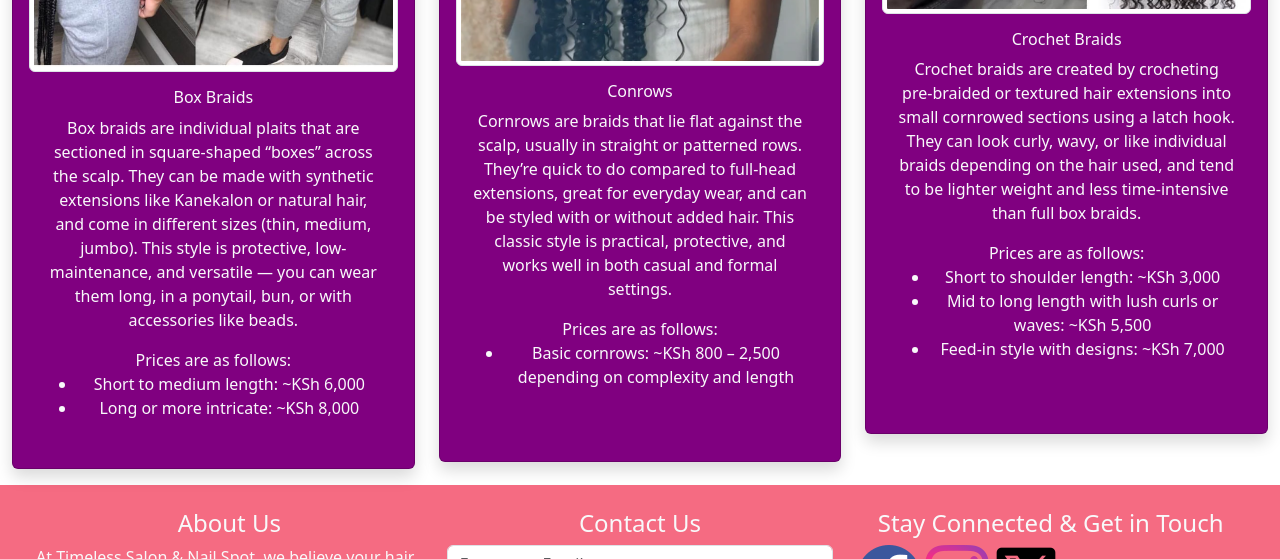
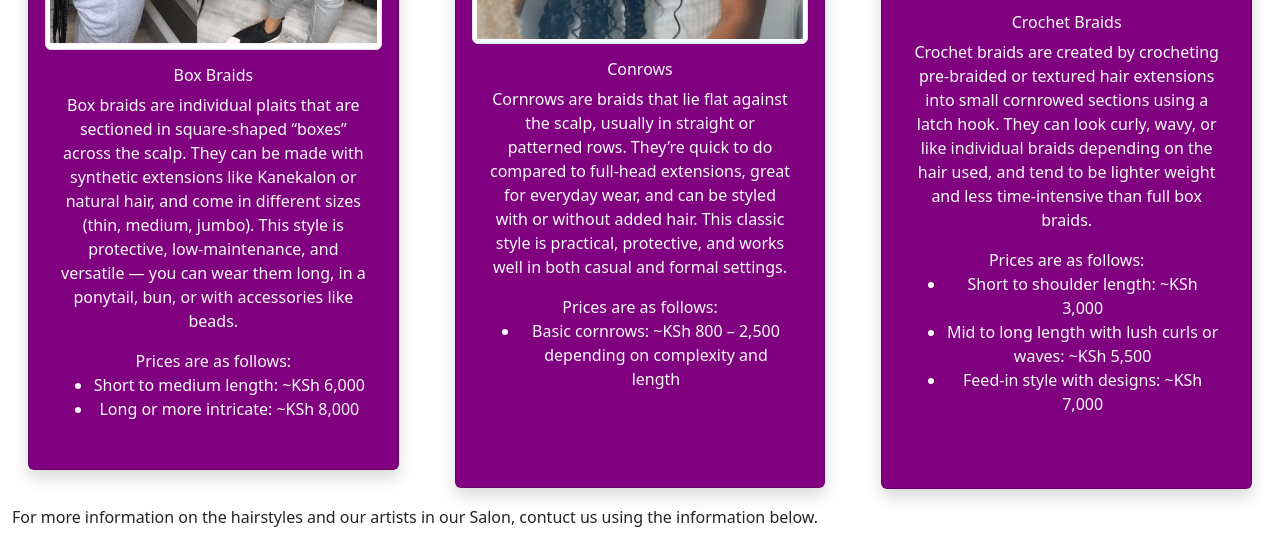
Before and after one commit to SamuelDray/TIMELESS_SALON, a plain HTML site: page hairstyling.html in a window 1280 px wide. Shown: the part 1037-1596 px from the top of the page. Drawn offline with Linux system fonts and the light colour scheme.

Commit message:
not quite yet

```diff
--- a/hairstyling.html
+++ b/hairstyling.html
@@ -95,7 +95,7 @@
             <h2 class="text-light p-2 display-6" id="wagwan"><marquee>Hairstyles</marquee></h2>
             <!-- col 1 - Sec1 -->
             <div class="col-md-4 text-center">
-                <div class="card shadow p-3" id="wagwan">
+                <div class="card shadow p-3 m-3" id="wagwan">
                     <img src="Images/Box Braids.jpg" alt="" class="img-thumbnail">
                     <div class="card-body text-light">
                     <h6>Box Braids</h6>
@@ -112,7 +112,7 @@
 
             <!-- col2 - sec1 -->
              <div class="col-md-4 text-center">
-                <div class="card shadow p-3" id="wagwan">
+                <div class="card shadow p-3 m-3" id="wagwan">
                     <img src="Images/Conrows.webp" alt="" class="img-thumbnail">
                     <div class="card-body text-light">
                     <h6>Conrows</h6>
@@ -121,7 +121,7 @@
                     <ul>
                         <li>Basic cornrows: ~KSh 800 – 2,500 depending on complexity and length</li>
                     </ul>
-                    <br>
+                    <br><br>
                     </div>
                 </div>
             </div>
@@ -129,7 +129,7 @@
 
              <!-- col3 - sec1 -->
             <div class="col-md-4 text-center">
-                <div class="card shadow p-3" id="wagwan">
+                <div class="card shadow p-3 m-3" id="wagwan">
                     <img src="Images/crochetbraids1.jpg" alt="" class="img-thumbnail">
                     <div class="card-body text-light">
                     <h6>Crochet Braids</h6>
@@ -147,6 +147,12 @@
              <!-- End of col3 - sec1 -->
         </section>
         <!-- End of section 1 -->
+
+        <!-- Section 2 -->
+        <section class="row">
+            <p>For more information on the hairstyles and our artists in our Salon, contuct us using the information below.</p>
+        </section>
+        <!-- End of Section 2 -->
 
          <!-- Footer Section -->
         <section class="row p-4 mt-3 text-light" id="what">
```
Also changed, not shown: index.html (+19 -17 lines), nailcare.html (+11 -10 lines).
